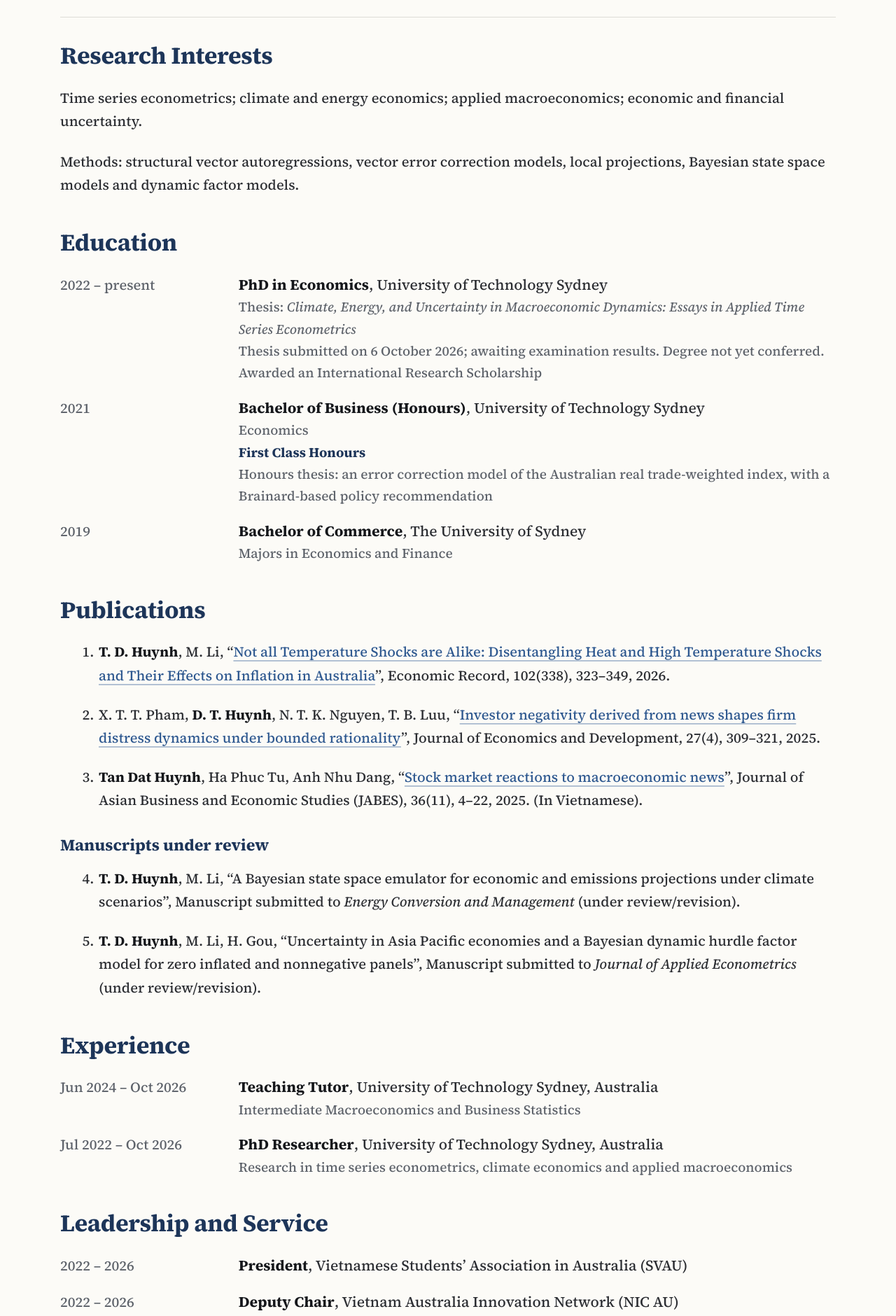
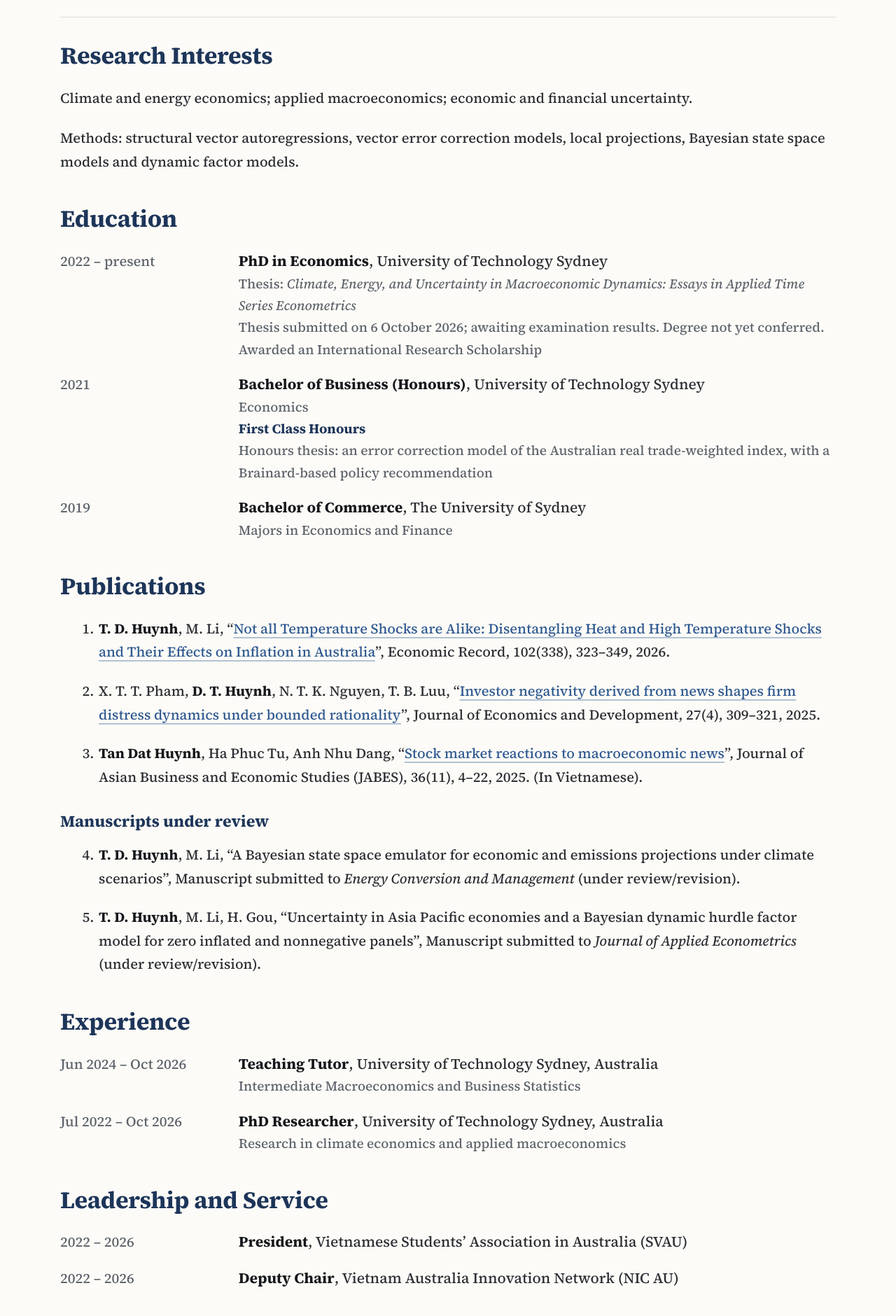
Before and after one commit to dathuynh1910-sudo/academic-website, a plain HTML site: page cv.html in a window 1280 px wide. Shown: the part 308-2188 px from the top of the page at 70% size. Drawn offline with Linux system fonts and the light colour scheme.

Commit message:
Remove time series econometrics from research fields

```diff
--- a/cv.html
+++ b/cv.html
@@ -1,6 +1,6 @@
 <!doctype html>
 <html lang="en"><head><meta charset="utf-8"><meta name="viewport" content="width=device-width,initial-scale=1">
-<title>Tan Dat Huynh | Curriculum Vitae</title><meta name="description" content="Tan Dat Huynh, Economics PhD candidate at the University of Technology Sydney. Research in time series econometrics, climate economics and applied macroeconomics.">
+<title>Tan Dat Huynh | Curriculum Vitae</title><meta name="description" content="Tan Dat Huynh, Economics PhD candidate at the University of Technology Sydney. Research in climate economics and applied macroeconomics.">
 <link rel="preconnect" href="https://fonts.googleapis.com"><link rel="preconnect" href="https://fonts.gstatic.com" crossorigin><link href="https://fonts.googleapis.com/css2?family=Source+Serif+4:ital,wght@0,400;0,500;0,600;0,700;1,400;1,500;1,600&display=swap" rel="stylesheet">
 <style>
 :root{color-scheme:light;--bg:#fcfbf7;--text:#2b2d32;--strong:#15171b;--head:#1d3559;--link:#2f5990;--muted:#5d626a;--rule:#b2c1d3;--line:#deddd6}
@@ -10,7 +10,7 @@ header{border-bottom:1px solid var(--line);background:var(--bg);position:sticky;
 </style></head><body><a class="skip" href="#main">Skip to content</a>
 <header><nav class="nav"><a class="brand" href="index.html">← Homepage</a><div class="controls" style="margin-left:auto"><button onclick="window.print()">Print / Save as PDF</button></div></nav></header>
 <main class="wrap" id="main"><div class="hero" id="top"><div><h1><span data-en="Tan Dat Huynh" data-vi="Huỳnh Tấn Đạt">Tan Dat Huynh</span></h1><p class="role"><span data-en="PhD Candidate in Economics" data-vi="Nghiên cứu sinh Tiến sĩ Kinh tế">PhD Candidate in Economics</span></p><p class="aff">University of Technology Sydney, Australia</p><div class="hero-links"><a href="mailto:Tan.Huynh@uts.edu.au">Tan.Huynh@uts.edu.au</a></div></div><img hidden class="portrait" id="portrait" alt="Tan Dat Huynh"></div>
-<section><h2>Research Interests</h2><p>Time series econometrics; climate and energy economics; applied macroeconomics; economic and financial uncertainty.</p><p>Methods: structural vector autoregressions, vector error correction models, local projections, Bayesian state space models and dynamic factor models.</p></section>
+<section><h2>Research Interests</h2><p>Climate and energy economics; applied macroeconomics; economic and financial uncertainty.</p><p>Methods: structural vector autoregressions, vector error correction models, local projections, Bayesian state space models and dynamic factor models.</p></section>
 <section aria-labelledby="education"><h2 id="education"><span data-en="Education" data-vi="Đào tạo">Education</span></h2>
 <div class="entry"><div class="date">2022 – <span data-en="present" data-vi="nay">present</span></div><div><div class="entry-title"><strong><span data-en="PhD in Economics" data-vi="Tiến sĩ Kinh tế">PhD in Economics</span></strong>, University of Technology Sydney</div><div class="detail"><span data-en="Thesis:" data-vi="Luận án:">Thesis:</span> <em>Climate, Energy, and Uncertainty in Macroeconomic Dynamics: Essays in Applied Time Series Econometrics</em><br><span data-en="Thesis submitted on 6 October 2026; awaiting examination results. Degree not yet conferred." data-vi="Nộp luận án ngày 6/10/2026; đang chờ kết quả thẩm định, chưa được cấp bằng.">Thesis submitted on 6 October 2026; awaiting examination results. Degree not yet conferred.</span><br><span data-en="Awarded an International Research Scholarship" data-vi="Được cấp Học bổng Nghiên cứu Quốc tế">Awarded an International Research Scholarship</span></div></div></div>
 <div class="entry"><div class="date">2021</div><div><div class="entry-title"><strong><span data-en="Bachelor of Business (Honours)" data-vi="Cử nhân Kinh doanh (Danh dự)">Bachelor of Business (Honours)</span></strong>, University of Technology Sydney</div><div class="detail"><span data-en="Economics" data-vi="Kinh tế học">Economics</span><br><span class="honours"><span data-en="First Class Honours" data-vi="Danh dự hạng nhất">First Class Honours</span></span><br><span data-en="Honours thesis: an error correction model of the Australian real trade-weighted index, with a Brainard-based policy recommendation" data-vi="Luận văn: mô hình hiệu chỉnh sai số của chỉ số tỷ giá thực theo trọng số thương mại của Úc và khuyến nghị chính sách dựa trên nguyên tắc Brainard">Honours thesis: an error correction model of the Australian real trade-weighted index, with a Brainard-based policy recommendation</span></div></div></div>
@@ -20,7 +20,7 @@ header{border-bottom:1px solid var(--line);background:var(--bg);position:sticky;
 <h3><span data-en="Manuscripts under review" data-vi="Bản thảo đang phản biện">Manuscripts under review</span></h3><ol start="4"><li><strong>T. D. Huynh</strong>, M. Li, “A Bayesian state space emulator for economic and emissions projections under climate scenarios”, <span data-en="Manuscript submitted to" data-vi="Bản thảo gửi">Manuscript submitted to</span> <em>Energy Conversion and Management</em> (<span data-en="under review/revision" data-vi="đang phản biện/chỉnh sửa">under review/revision</span>).</li><li><strong>T. D. Huynh</strong>, M. Li, H. Gou, “Uncertainty in Asia Pacific economies and a Bayesian dynamic hurdle factor model for zero inflated and nonnegative panels”, <span data-en="Manuscript submitted to" data-vi="Bản thảo gửi">Manuscript submitted to</span> <em>Journal of Applied Econometrics</em> (<span data-en="under review/revision" data-vi="đang phản biện/chỉnh sửa">under review/revision</span>).</li></ol></section>
 <section aria-labelledby="experience"><h2 id="experience"><span data-en="Experience" data-vi="Kinh nghiệm">Experience</span></h2>
 <div class="entry"><div class="date"><span data-en="Jun 2024 – Oct 2026" data-vi="06/2024 – 10/2026">Jun 2024 – Oct 2026</span></div><div><div class="entry-title"><strong><span data-en="Teaching Tutor" data-vi="Giảng dạy">Teaching Tutor</span></strong>, University of Technology Sydney, Australia</div><div class="detail"><span data-en="Intermediate Macroeconomics and Business Statistics" data-vi="Kinh tế vĩ mô trung cấp và Thống kê kinh doanh">Intermediate Macroeconomics and Business Statistics</span></div></div></div>
-<div class="entry"><div class="date"><span data-en="Jul 2022 – Oct 2026" data-vi="07/2022 – 10/2026">Jul 2022 – Oct 2026</span></div><div><div class="entry-title"><strong><span data-en="PhD Researcher" data-vi="Nghiên cứu sinh tiến sĩ">PhD Researcher</span></strong>, University of Technology Sydney, Australia</div><div class="detail"><span data-en="Research in time series econometrics, climate economics and applied macroeconomics" data-vi="Nghiên cứu về kinh tế lượng chuỗi thời gian, kinh tế học khí hậu và kinh tế vĩ mô ứng dụng">Research in time series econometrics, climate economics and applied macroeconomics</span></div></div></div>
+<div class="entry"><div class="date"><span data-en="Jul 2022 – Oct 2026" data-vi="07/2022 – 10/2026">Jul 2022 – Oct 2026</span></div><div><div class="entry-title"><strong><span data-en="PhD Researcher" data-vi="Nghiên cứu sinh tiến sĩ">PhD Researcher</span></strong>, University of Technology Sydney, Australia</div><div class="detail"><span data-en="Research in climate economics and applied macroeconomics" data-vi="Nghiên cứu về kinh tế học khí hậu và kinh tế vĩ mô ứng dụng">Research in climate economics and applied macroeconomics</span></div></div></div>
 </section>
 <section aria-labelledby="service"><h2 id="service"><span data-en="Leadership and Service" data-vi="Lãnh đạo và hoạt động cộng đồng">Leadership and Service</span></h2>
 <div class="entry"><div class="date">2022 – 2026</div><div><div class="entry-title"><strong><span data-en="President" data-vi="Chủ tịch">President</span></strong>, <span data-en="Vietnamese Students’ Association in Australia (SVAU)" data-vi="Hội Sinh viên Việt Nam tại Úc (SVAU)">Vietnamese Students’ Association in Australia (SVAU)</span></div></div></div>
```
